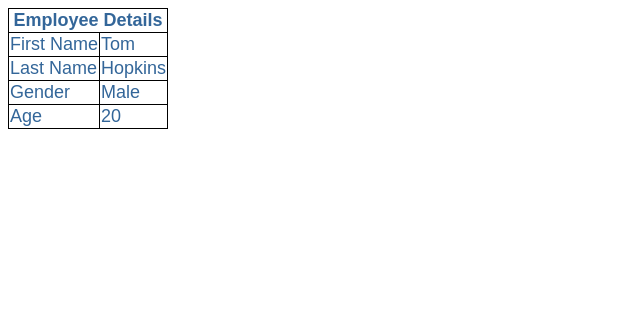
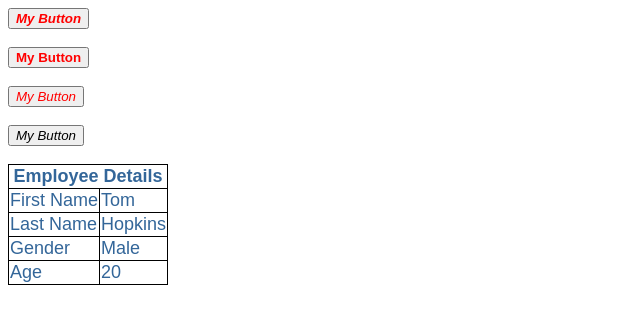
Before and after one commit to nesta-bg/Angular8-App-Part1, an Angular app in the folder Angular8-App-Part1/ClientApp/: page / in a window 1280 px wide. Shown: the top 324 px of the page, without its empty margins (0-640 px from the left). Built offline with nearby package versions, Linux system fonts and the light colour scheme.

Commit message:
Angular Class Binding.

```diff
--- a/Angular8-App-Part1/ClientApp/src/app/app.component.ts
+++ b/Angular8-App-Part1/ClientApp/src/app/app.component.ts
@@ -4,10 +4,31 @@ import { Component } from '@angular/core';
   selector: 'app-root',
   template: `
     <div>
+      <button class="colorClass" [class]='classesToApply'>My Button</button>
+      <br /><br />
+      <button class="colorClass" [class.boldClass]='!applyBoldClass'>My Button</button>
+      <br /><br />
+      <button class="colorClass italicsClass boldClass" [class.boldClass]='applyBoldClass'>My Button</button>
+      <br /><br />
+      <button class="colorClass" [ngClass]='addClasses()'>My Button</button>
+      <br /><br />
       <my-employee></my-employee>
     </div>
   `
 })
 export class AppComponent {
+  classesToApply: string = 'italicsClass boldClass';
+  applyBoldClass: boolean = false;
+  applyItalicsClass: boolean = true;
+  colorClass: boolean = false;
+
+  addClasses() {
+    let classes = {
+      boldClass: this.applyBoldClass,
+      italicsClass: this.applyItalicsClass,
+      colorClass: this.colorClass
+    };
+    return classes;
+  }
 
 }
--- a/Angular8-App-Part1/ClientApp/src/styles.css
+++ b/Angular8-App-Part1/ClientApp/src/styles.css
@@ -4,3 +4,15 @@ h1 {
     font-family: Arial, Helvetica, sans-serif;
     font-size: 250%;
 }
+
+.boldClass{
+    font-weight:bold;
+}
+
+.italicsClass{
+    font-style:italic;
+}
+
+.colorClass{
+    color:red;
+}
```
Also changed, not shown: 1 other file (tests, documents, lock files or other folders).
